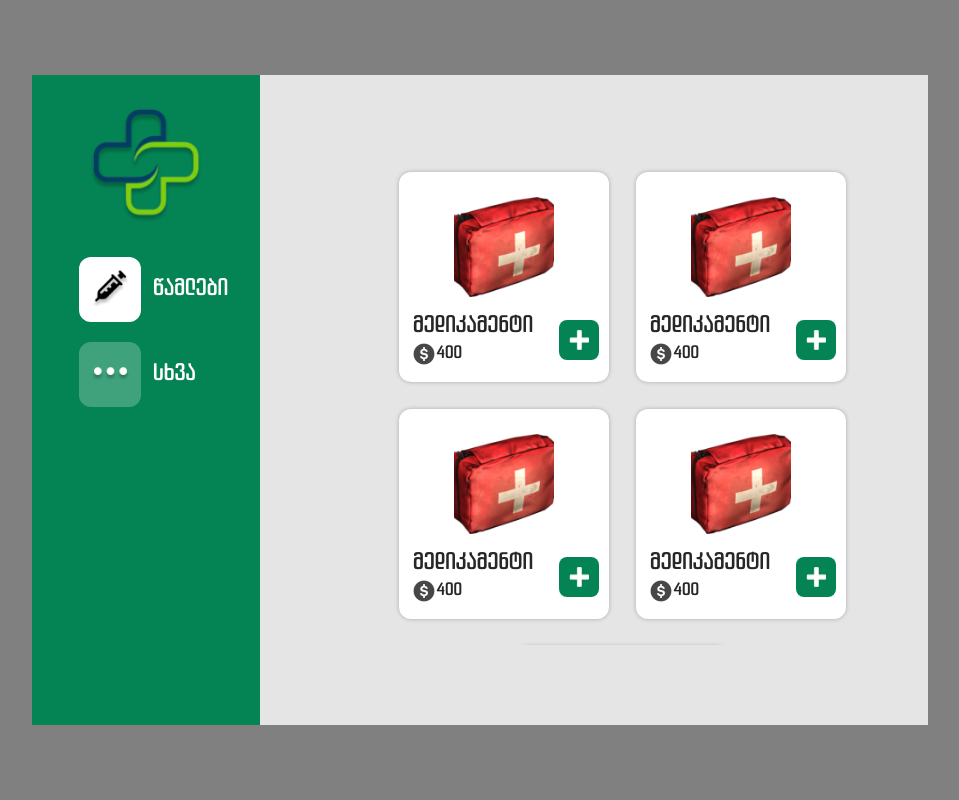
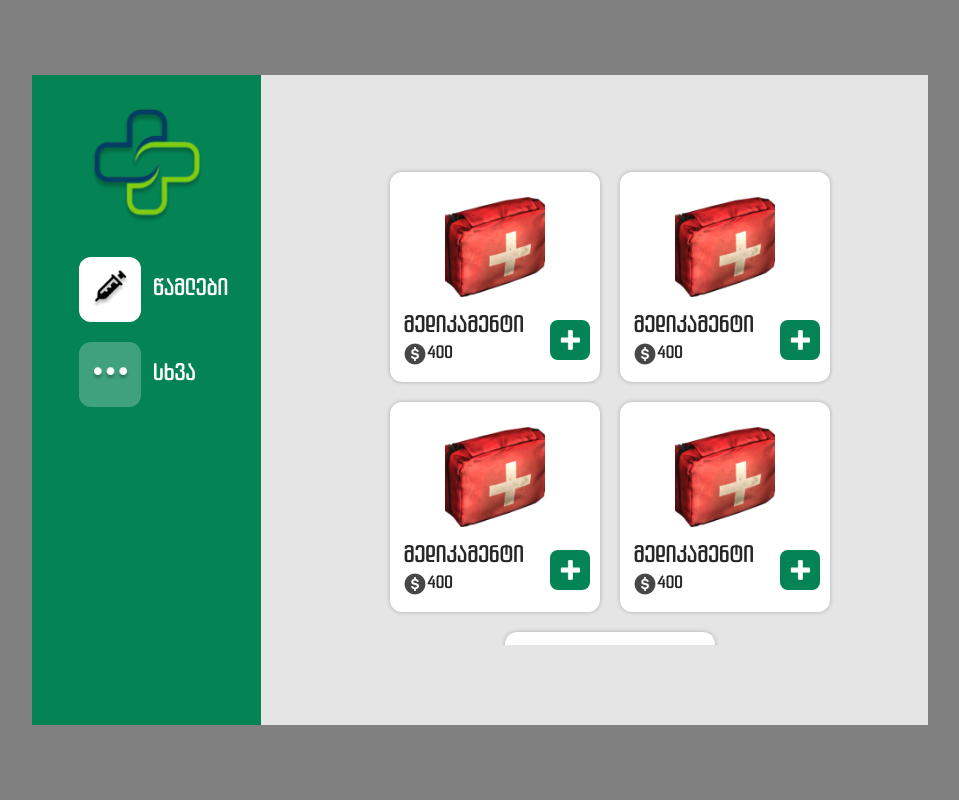
Before and after one commit to Kryzexx/markettest, a plain HTML site: page index.html in a window 1280 px wide. Shown: the whole page, without its empty margins (160-1119 px from the left). Drawn offline with Linux system fonts and the light colour scheme; some packages are replaced by stand-ins of ours; a script that the page names is missing.

Commit message:
Update style.css

```diff
--- a/style.css
+++ b/style.css
@@ -129,9 +129,9 @@ body.swal2-height-auto {
     height: 80%;
     flex-wrap: wrap;
     overflow: auto;
-    padding-left: 57px;
+    padding-left: 30px;
     padding-top: 47px;
-    gap: 27px;
+    gap: 20px;
     position: relative;
     top: 50px;
 }
```
